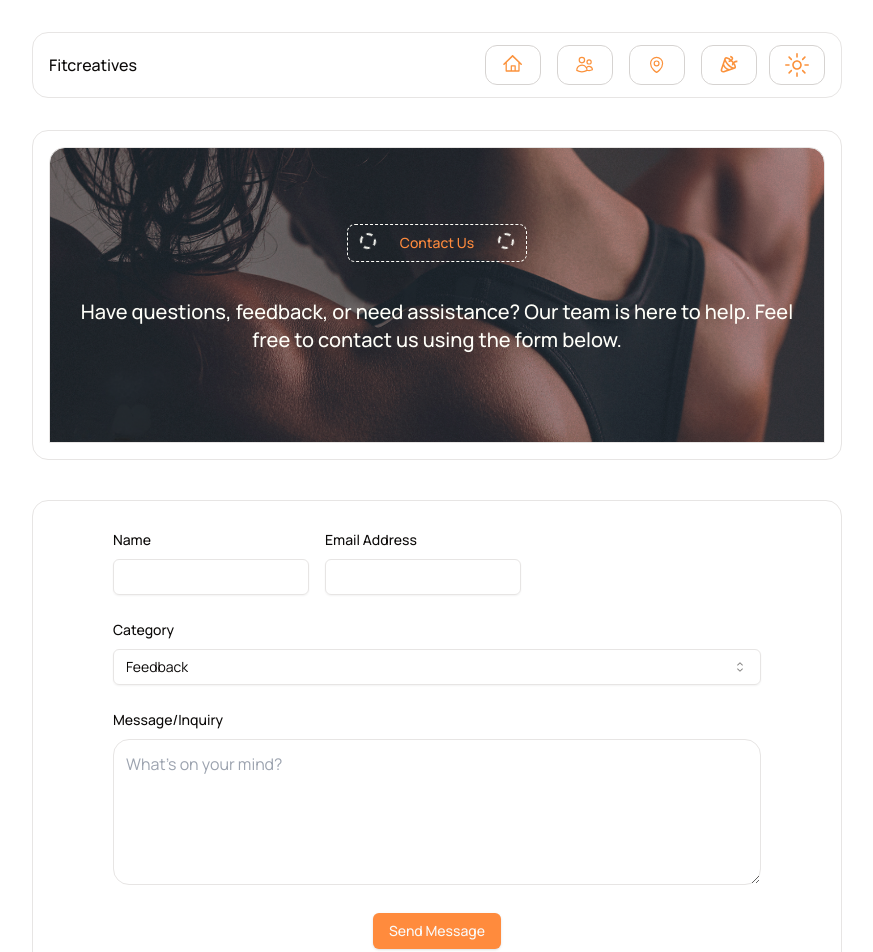
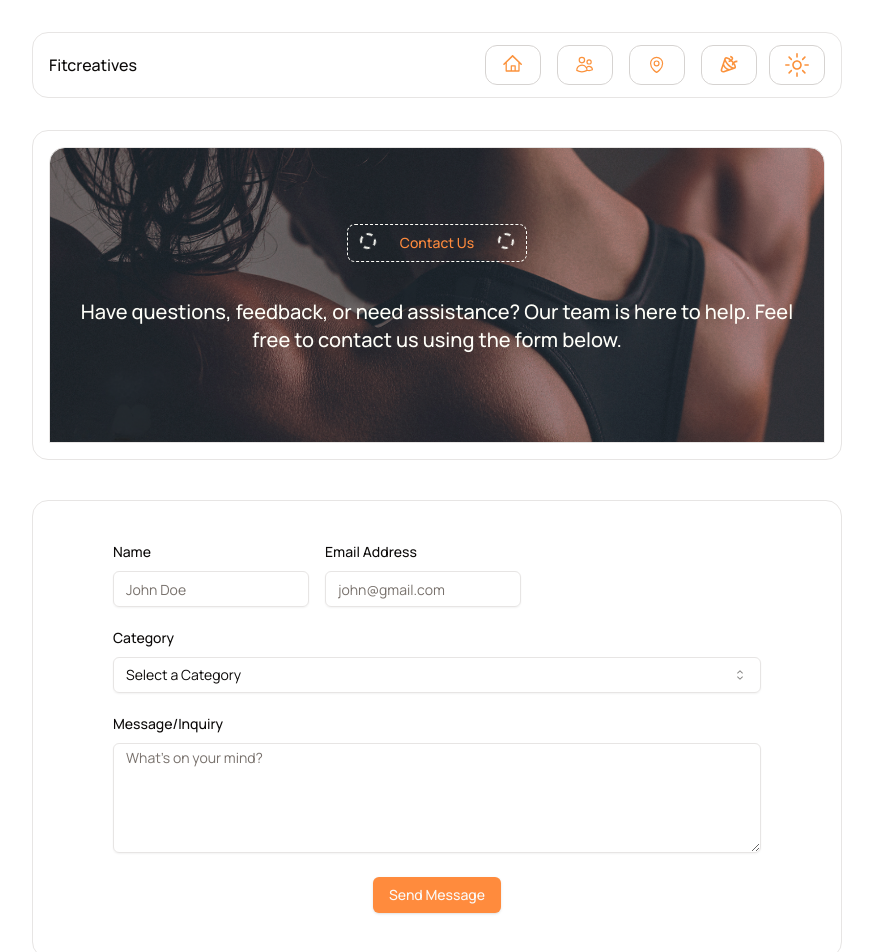
Before and after one commit to Lilianada/Fitcreatives, a Next.js app: page /contactUs in a window 1280 px wide. Shown: the top 952 px of the page, without its empty margins (203-1076 px from the left). Built offline with nearby package versions, Linux system fonts and the light colour scheme; a web font is replaced by a local one.

Commit message:
connecting contact form to mail

```diff
--- a/package.json
+++ b/package.json
@@ -32,6 +32,7 @@
     "class-variance-authority": "^0.7.0",
     "clsx": "^2.1.1",
     "date-fns": "^2.30.0",
+    "emailjs-com": "^3.2.0",
     "embla-carousel-react": "^8.3.0",
     "framer-motion": "^11.8.0",
     "lucide-react": "^0.451.0",
--- a/src/components/contactUs/index.jsx
+++ b/src/components/contactUs/index.jsx
@@ -1,6 +1,7 @@
 'use client'
 
-import React, {useState} from 'react'
+import React, {useState, useRef} from 'react'
+import { useForm } from "react-hook-form";
 import { Input } from "@/components/ui/input";
 import { Label } from "@/components/ui/label";
 import { Button } from '../ui/button';
@@ -12,18 +13,48 @@ import {
     SelectLabel,
     SelectTrigger,
     SelectValue,
-  } from "@/components/ui/select";
+} from "@/components/ui/select";
+import emailjs from 'emailjs-com';
+//import './style.css'
 
 export default function Contact() {
-    const [formData, setFormData] = useState({
+    const [status, setStatus] = useState('');
+    const form = useForm({
+        defaultValues: {
         name: "",
         email: "",
         message: "",
         category: "",
+        },
+        mode: "onSubmit"
     })
 
-    const handleSubmit = () => {
-        console.log("Form submitted:", formData);
+    const { register, handleSubmit, reset, setValue, formState: { errors } } = form;
+
+    const formRef = useRef(null);
+
+    const onSubmit = async (data) => {
+        try {
+            await emailjs.sendForm(
+                'service_8zxo8xv',
+                'template_4699adf',
+                formRef.current,
+                '9t1mNFYawhe7JCJzi'
+            );
+
+            setStatus('Message sent successfully!');
+
+            setTimeout(() => {
+              setStatus('');
+              reset();
+            }, 3000);
+          } catch (error) {
+            setStatus('Failed to send the message. Please try again.');
+
+            setTimeout(() => {
+              setStatus('');
+            }, 3000);
+          }
     };
 
   return (
@@ -43,17 +74,19 @@ export default function Contact() {
             </div>
         </section>
 
-        <section className="border rounded-2xl p-8 flex flex-col justify-center gap-4 my-3 px-20">
-            <div className="flex flex-col lg:flex-row gap-4">
+        <form ref={formRef} onSubmit={handleSubmit(onSubmit)} className="border rounded-2xl p-8 flex flex-col justify-center  my-3 px-20">
+            <div className="flex flex-col lg:flex-row gap-4 my-3">
                 <div className="flex flex-col gap-1">
                     <Label className="mb-2 font-medium" htmlFor="name">
                     Name
                     </Label>
                     <Input
                     id="name"
-                    value={formData.name}
-                    onChange={(e) => setFormData({ ...formData, name: e.target.value })}
+                    name="name"
+                    placeholder="John Doe"
+                    {...register('name', { required: 'Please enter your Name' })}
                     />
+                     {errors.name && <p className="text-red-600 text-sm">{errors.name.message}</p>}
                 </div>
                 <div className="flex flex-col gap-1">
                     <Label className="mb-2 font-medium" htmlFor="email">
@@ -62,9 +95,14 @@ export default function Contact() {
                     <Input
                     id="email"
                     type="email"
-                    value={formData.email}
-                    onChange={(e) => setFormData({ ...formData, email: e.target.value })}
+                    name="email"
+                    placeholder="john@gmail.com"
+                    {...register('email', {
+                        required: 'Enter your Email',
+                        pattern: { value: /^\S+@\S+\.\S+$/, message: 'Invalid email address' },
+                      })}
                     />
+                    {errors.email && <p className="text-red-600 text-sm">{errors.email.message}</p>}
                 </div>
             </div>
 
@@ -74,46 +112,46 @@ export default function Contact() {
                 </Label>
                 <Select
                 id="category"
-                value={formData.category}
-                onValueChange={(value) =>
-                    setFormData({ ...formData, category: value })
-                }
+                name='category'
+                onValueChange={(value) => setValue('category', value, { shouldValidate: true })}
                 >
-                <SelectTrigger className="w-full">
-                    <SelectValue placeholder="Feedback" className="italic" />
+                <SelectTrigger className="w-full" {...register('category', { required: 'Please select a category' })}>
+                    <SelectValue placeholder="Select a Category" />
                 </SelectTrigger>
                 <SelectContent>
                     <SelectGroup>
                     <SelectLabel>Category</SelectLabel>
-                    <SelectItem value="weight_loss">Feedback</SelectItem>
-                    <SelectItem value="muscle_gain">Support</SelectItem>
-                    <SelectItem value="improved_endurance">
+                    <SelectItem value="feedback">Feedback</SelectItem>
+                    <SelectItem value="support">Support</SelectItem>
+                    <SelectItem value="membership_enquiry">
                         Membership Enquiry
                     </SelectItem>
+                    <SelectItem value="other">Other</SelectItem>
                     </SelectGroup>
                 </SelectContent>
                 </Select>
+                {errors.category && <p className="text-red-600 text-sm">{errors.category.message}</p>}
             </div>
 
-            <div className="flex flex-col gap-1">
+            <div className="flex flex-col gap-1 my-3">
                 <Label className="mb-2 font-medium" htmlFor="message">
                 Message/Inquiry
                 </Label>
                 <textarea
                 id="message"
+                name='message'
                 placeholder="What's on your mind?"
                 rows="5"
-                value={formData.message}
-                onChange={(e) =>
-                    setFormData({ ...formData, message: e.target.value })
-                }
-                className='p-3 border rounded-2xl'
+                {...register('message', { required: 'Please enter a message' })}
+                className="rounded-md border border-input bg-transparent px-3 py-1 text-sm shadow-sm transition-colors file:border-0 file:bg-transparent file:text-sm file:font-medium file:text-foreground placeholder:text-muted-foreground focus-visible:outline-none focus-visible:ring-1 focus-visible:ring-ring disabled:cursor-not-allowed disabled:opacity-50"
                 ></textarea>
+                {errors.message && <p className="text-red-600 text-sm">{errors.message.message}</p>}
             </div>
             <div className='my-3 flex items-center justify-center'>
-            <Button onClick={handleSubmit}>Send Message</Button>
+            <Button type='submit'>Send Message</Button>
             </div>
-        </section>
+            {status && <p className='bg-transparent text-green-600 text-sm p-3'>{status}</p>}
+        </form>
     </div>
   )
 }
--- /dev/null
+++ b/src/components/contactUs/style.css
@@ -0,0 +1,28 @@
+/* Style the select field */
+select {
+    appearance: none; /* Removes native dropdown styles for custom styling */
+    padding: 10px;
+    border: 1px solid #ccc;
+    border-radius: 4px;
+    background-color: #fff;
+    font-size: 16px;
+    color: #333;
+    width: 100%; /* Adjust as needed */
+    cursor: pointer;
+  }
+
+  /* Add a custom dropdown arrow */
+  select::after {
+    content: '▼'; /* Custom arrow */
+    position: absolute;
+    right: 10px;
+    pointer-events: none;
+  }
+
+  /* Style dropdown options */
+  select option {
+    background-color: #f9f9f9; /* Dropdown background */
+    color: #333; /* Text color */
+    padding: 10px; /* Option padding */
+    font-size: 14px;
+  }
--- a/src/components/form/validationSchema.jsx
+++ b/src/components/form/validationSchema.jsx
@@ -5,7 +5,7 @@ import { EXPERIENCE_LEVEL_OPTIONS } from './constants';
 export const StepSchemas = z.object({
     name: z.string().min(2, "Name is required"),
     email: z.string().min(1, "Please enter your email address").email("Invalid Email address"),
-    contactNumber: z.string().min(10, "Contact number must be at least 10 digits"),
+    contactNumber: z.coerce.number().min(10, "Contact number must be at least 10 digits"),
     emergencyContact: z.string().min(1, "Please enter an emergency contact details"),
     age: z.coerce.number().min(1, "Please enter your age").min(18, "You must be at least 18 years old").max(100, "Age must be below 100"),
     fitnessGoal: z.enum(FITNESS_GOAL_OPTIONS).nullable()
--- /dev/null
+++ b/src/components/gymDetails/index.jsx
@@ -0,0 +1,9 @@
+import React from 'react'
+
+export default function AboutGym() {
+  return (
+    <div>
+
+    </div>
+  )
+}
```
Also changed, not shown: 2 other files (tests, documents, lock files or other folders).
